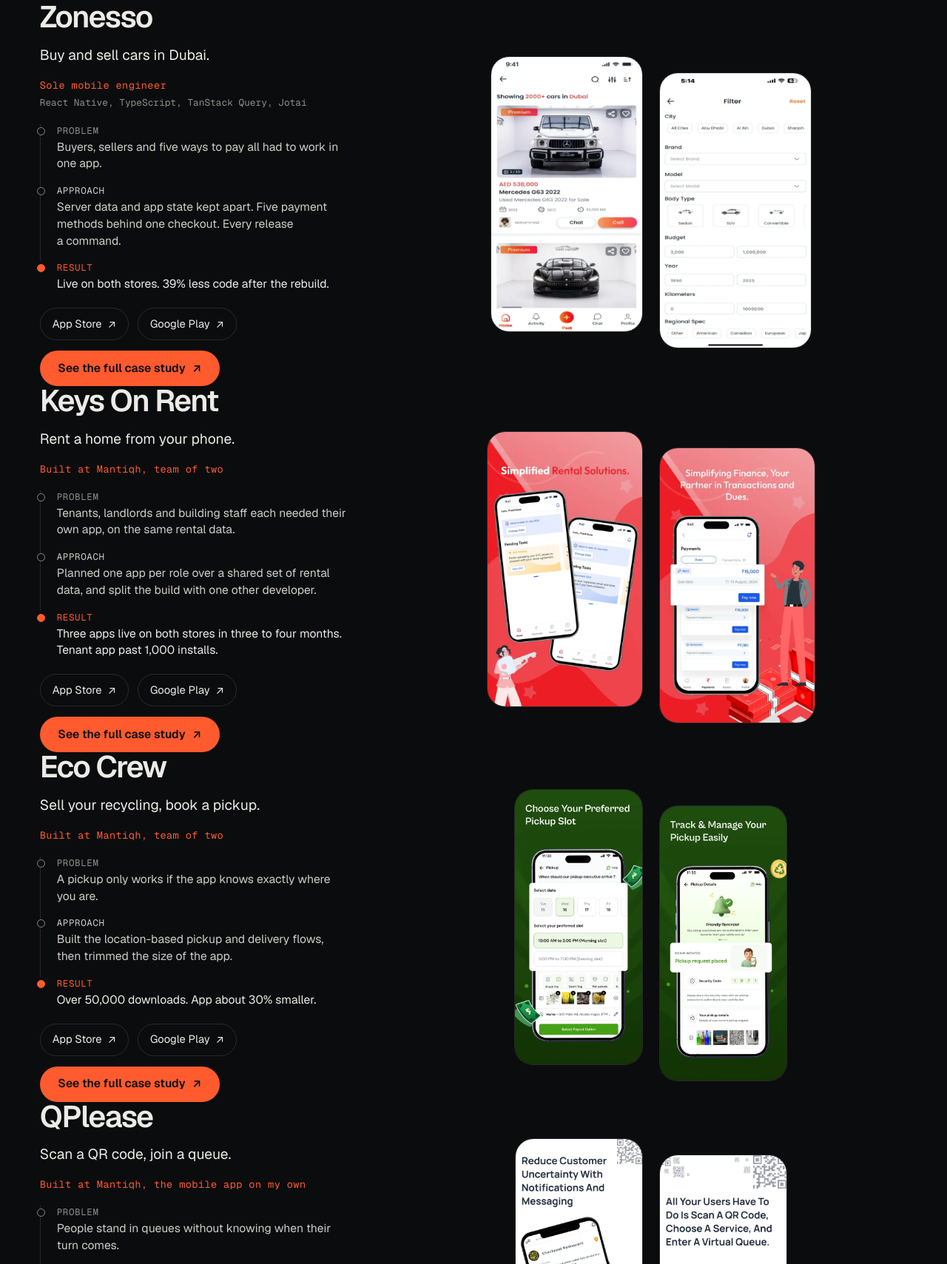
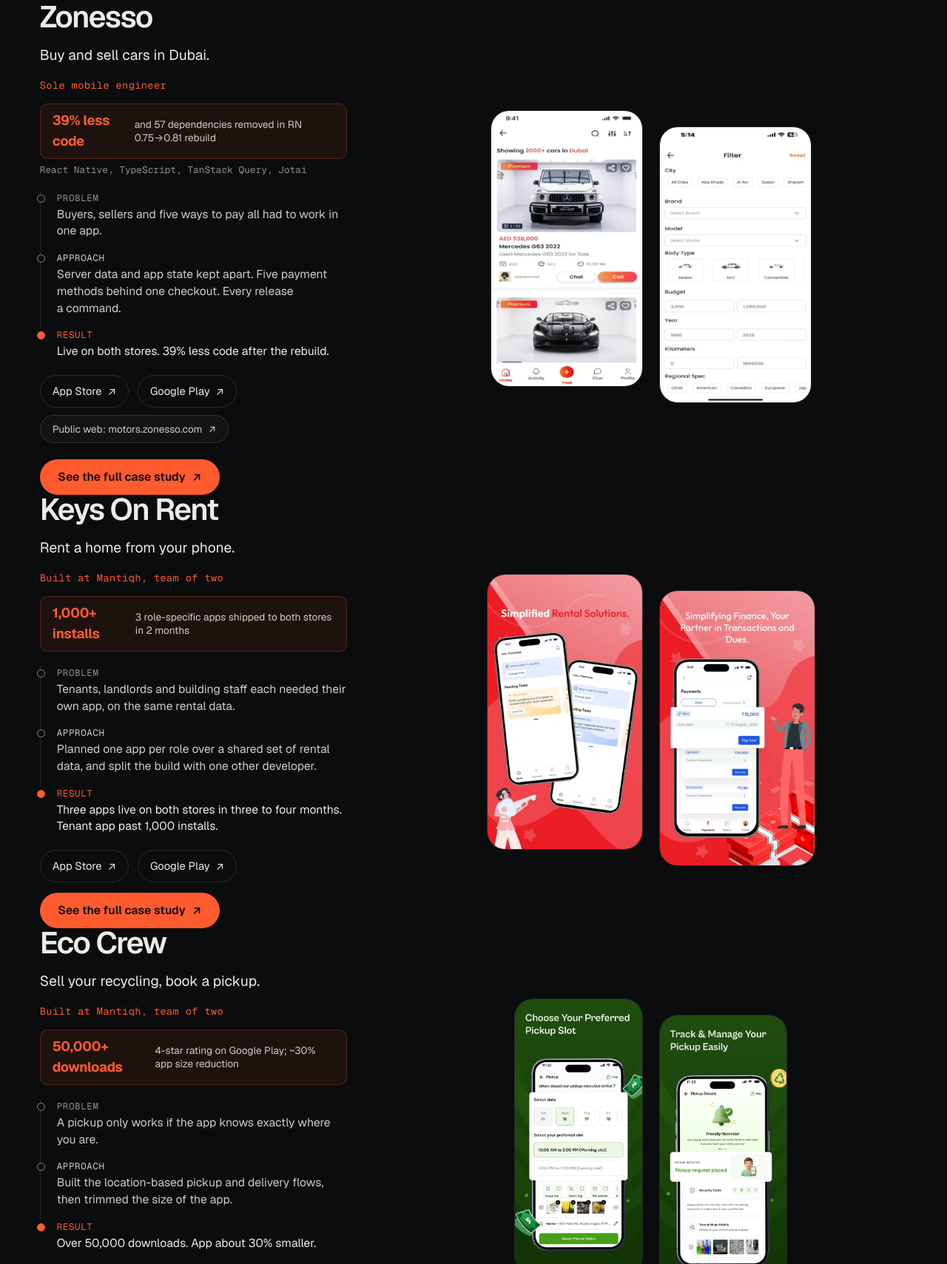
Before and after one commit to code-harmony0/arfat-portfolio, a website: page index.html in a window 1280 px wide. Shown: the part 1091-2800 px from the top of the page at 74% size. Drawn offline with Linux system fonts and the light colour scheme.

Commit message:
feat: 30s recruiter proof with store links, portal link, key metrics, and GitHub in contact

```diff
--- a/index.html
+++ b/index.html
@@ -39,6 +39,7 @@ try{var rm=matchMedia('(prefers-reduced-motion: reduce)').matches;if(!CSS.suppor
       <a href="#cases">Problems</a>
       <a href="#teardown">Teardown</a>
       <a href="#contact">Contact</a>
+      <a href="https://github.com/code-harmony0" target="_blank" rel="noopener">GitHub <span class="arrow" aria-hidden="true">&#8599;</span></a>
     </nav>
     <div class="nav-end">
       <button class="menu-btn" type="button" aria-expanded="false" aria-controls="menu" popovertarget="menu" aria-label="Open menu">Menu</button>
@@ -51,6 +52,7 @@ try{var rm=matchMedia('(prefers-reduced-motion: reduce)').matches;if(!CSS.suppor
     <a href="#web">Web <span>sites and commerce</span></a>
     <a href="#cases">Problems <span>found, fixed, shipped</span></a>
     <a href="#teardown">Teardown <span>one app, taken apart</span></a>
+    <a href="https://github.com/code-harmony0" target="_blank" rel="noopener">GitHub <span>github.com/code-harmony0</span></a>
     <a href="https://www.linkedin.com/in/arfat-rozewale/" rel="noopener">LinkedIn <span>full profile</span></a>
     <a href="mailto:arfathrozewale8@gmail.com">Email <span>arfathrozewale8@gmail.com</span></a>
       <a href="#contact">Contact <span>email and the first month</span></a>
@@ -101,6 +103,10 @@ try{var rm=matchMedia('(prefers-reduced-motion: reduce)').matches;if(!CSS.suppor
           <h3 class="sp-name">Zonesso</h3>
           <p class="sp-line">Buy and sell cars in Dubai.</p>
           <p class="sp-by">Sole mobile engineer</p>
+          <div class="sp-metric">
+            <span class="sp-metric-num">39% less code</span>
+            <span class="sp-metric-label">and 57 dependencies removed in RN 0.75&rarr;0.81 rebuild</span>
+          </div>
           <p class="sp-stack">React Native, TypeScript, TanStack Query, Jotai</p>
           <ol class="sp-story">
             <li><b>Problem</b><span>Buyers, sellers and five ways to pay all had to work in one app.</span></li>
@@ -108,6 +114,7 @@ try{var rm=matchMedia('(prefers-reduced-motion: reduce)').matches;if(!CSS.suppor
             <li><b>Result</b><span>Live on both stores. 39% less code after the rebuild.</span></li>
           </ol>
           <p class="sp-stores"><a href="https://apps.apple.com/us/app/zonesso/id6541539876" rel="noopener" aria-label="Zonesso on App Store">App Store <span class="arrow" aria-hidden="true">&#8599;</span></a><a href="https://play.google.com/store/apps/details?id=com.zonesso.app" rel="noopener" aria-label="Zonesso on Google Play">Google Play <span class="arrow" aria-hidden="true">&#8599;</span></a></p>
+          <p class="sp-web"><a class="sp-portal-pill" href="https://motors.zonesso.com" target="_blank" rel="noopener">Public web: motors.zonesso.com <span class="arrow" aria-hidden="true">&#8599;</span></a></p>
           <a class="btn btn-sig sp-link" href="/work/zonesso">See the full case study <span class="arrow" aria-hidden="true">&#8599;</span></a>
         </div>
         <a class="sp-vis" href="/work/zonesso" aria-label="Open the case study" tabindex="-1"><img src="/assets/shots/zonesso-ui-3.webp" alt="Zonesso listings and filters" srcset="/assets/shots/zonesso-ui-3-560.webp 560w, /assets/shots/zonesso-ui-3.webp 800w" sizes="(max-width:700px) 60vw, 280px" width="800" height="1422" loading="lazy" decoding="async"><img src="/assets/shots/zonesso-ui-4.webp" alt="Zonesso listings and filters" srcset="/assets/shots/zonesso-ui-4-560.webp 560w, /assets/shots/zonesso-ui-4.webp 800w" sizes="(max-width:700px) 60vw, 280px" width="800" height="1422" loading="lazy" decoding="async"></a>
@@ -117,6 +124,10 @@ try{var rm=matchMedia('(prefers-reduced-motion: reduce)').matches;if(!CSS.suppor
           <h3 class="sp-name">Keys On Rent</h3>
           <p class="sp-line">Rent a home from your phone.</p>
           <p class="sp-by">Built at Mantiqh, team of two</p>
+          <div class="sp-metric">
+            <span class="sp-metric-num">1,000+ installs</span>
+            <span class="sp-metric-label">3 role-specific apps shipped to both stores in 2 months</span>
+          </div>
           <ol class="sp-story">
             <li><b>Problem</b><span>Tenants, landlords and building staff each needed their own app, on the same rental data.</span></li>
             <li><b>Approach</b><span>Planned one app per role over a shared set of rental data, and split the build with one other developer.</span></li>
@@ -132,6 +143,10 @@ try{var rm=matchMedia('(prefers-reduced-motion: reduce)').matches;if(!CSS.suppor
           <h3 class="sp-name">Eco Crew</h3>
           <p class="sp-line">Sell your recycling, book a pickup.</p>
           <p class="sp-by">Built at Mantiqh, team of two</p>
+          <div class="sp-metric">
+            <span class="sp-metric-num">50,000+ downloads</span>
+            <span class="sp-metric-label">4-star rating on Google Play; ~30% app size reduction</span>
+          </div>
           <ol class="sp-story">
             <li><b>Problem</b><span>A pickup only works if the app knows exactly where you are.</span></li>
             <li><b>Approach</b><span>Built the location-based pickup and delivery flows, then trimmed the size of the app.</span></li>
@@ -312,7 +327,9 @@ try{var rm=matchMedia('(prefers-reduced-motion: reduce)').matches;if(!CSS.suppor
     <a class="mail rv" href="mailto:arfathrozewale8@gmail.com">arfathrozewale8@gmail.com</a>
     <div class="contact-row rv">
       <button class="btn btn-line" type="button" data-copy="arfathrozewale8@gmail.com">Copy email</button><span class="sr" role="status" aria-live="polite" data-copy-status></span>
-      <a class="tlink" href="https://www.linkedin.com/in/arfat-rozewale/" rel="noopener">LinkedIn <span class="arrow" aria-hidden="true">&#8599;</span></a>
+      <a class="tlink" href="https://github.com/code-harmony0" target="_blank" rel="noopener">GitHub <span class="arrow" aria-hidden="true">&#8599;</span></a>
+      <a class="tlink" href="https://www.linkedin.com/in/arfat-rozewale/" target="_blank" rel="noopener">LinkedIn <span class="arrow" aria-hidden="true">&#8599;</span></a>
+      <a class="tlink" href="https://wa.me/918088990184" target="_blank" rel="noopener">WhatsApp / Call <span class="arrow" aria-hidden="true">&#8599;</span></a>
     </div>
     <p class="contact-note rv">Based in India, open to relocating anywhere.</p>
     <div class="engage rv">
--- a/style.css
+++ b/style.css
@@ -1580,6 +1580,12 @@ html.static .pf-cap span:first-child{opacity:1}
 .sp-stores a{display:inline-flex;align-items:center;gap:8px;min-height:44px;padding:0 16px;border:1px solid var(--line);border-radius:999px;font-size:.92rem;color:var(--ink);transition:border-color var(--t-fast),color var(--t-fast)}
 .sp-stores a:hover{border-color:var(--sig);color:var(--sig)}
 .sp-stores + .sp-link{margin-top:16px}
+.sp-metric{display:inline-flex;align-items:center;gap:12px;margin-top:16px;padding:8px 16px;background:rgba(255,91,46,.08);border:1px solid rgba(255,91,46,.25);border-radius:10px}
+.sp-metric-num{font-family:var(--sans);font-size:1.15rem;font-weight:700;color:var(--sig);letter-spacing:-.02em}
+.sp-metric-label{font-size:.85rem;color:var(--mut-hi);line-height:1.35}
+.sp-web{margin-top:10px}
+.sp-portal-pill{display:inline-flex;align-items:center;gap:8px;min-height:38px;padding:0 16px;background:rgba(255,255,255,.03);border:1px solid var(--line);border-radius:999px;font-size:.85rem;color:var(--mut-hi);transition:all var(--t-fast)}
+.sp-portal-pill:hover{border-color:var(--sig);color:var(--sig)}
 @media (min-width:1021px){.web-tiles{grid-template-columns:repeat(2,minmax(0,1fr))}}
 
 /* Type pass: role line brighter than the sub line, labels 12.5px or more, readable chips */
```
Also changed, not shown: tests/portfolio.spec.js (+29 -0 lines), README.md.
